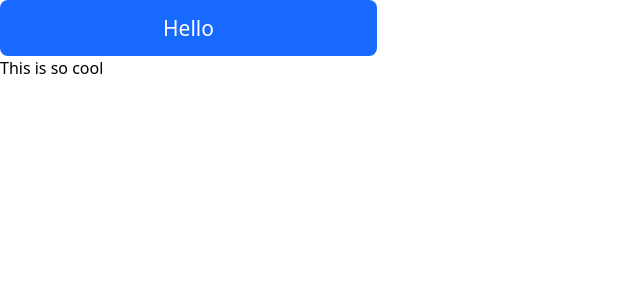
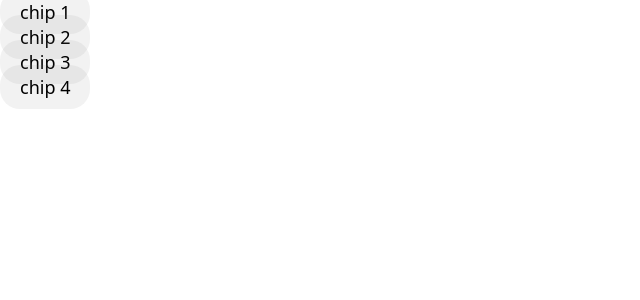
Before and after one commit to flora-so/Monstera, a Vue app: page / in a window 1280 px wide. Shown: the top 300 px of the page, without its empty margins (0-640 px from the left). Built offline with nearby package versions, Linux system fonts and the light colour scheme.

Commit message:
[feat] added chips

```diff
--- a/src/App.vue
+++ b/src/App.vue
@@ -1,10 +1,17 @@
 <script setup lang="ts">
-import Button from "./components/button/BigButton.vue";
+import Component from "./components/input/Chips.vue";
+
+function show(val: any) {
+  console.log(val)
+}
 </script>
 
 <template>
-  <div class="flex justify-center items-center w-screen h-screen bg-black">
-    <Button label="Hello" background-colour="primary" />This is so cool
+  <div class="flex justify-center items-center w-screen h-screen">
+    <Component group="chip" label="chip 1" multiselect @selected="val => show(val)" />
+    <Component group="chip" label="chip 2" multiselect @selected="val => show(val)" />
+    <Component group="chip" label="chip 3" multiselect @selected="val => show(val)" />
+    <Component group="chip" label="chip 4" multiselect @selected="val => show(val)" />
   </div>
 </template>
 
--- /dev/null
+++ b/src/components/input/Chips.vue
@@ -0,0 +1,97 @@
+<template>
+  <div class="msr-chips">
+    <input
+      :id="_id"
+      name="group"
+      :type="multiselect ? 'checkbox' : 'radio'"
+      @change="$emit('selected', _selected)"
+      v-model="_selected"
+    />
+    <label :for="_id">{{ label }}</label>
+  </div>
+</template>
+
+<script lang="ts">
+import { defineComponent } from "vue";
+
+export default defineComponent({
+  props: {
+    label: {
+      type: String,
+      required: true
+    },
+    group: {
+      type: String,
+    },
+    colour: {
+      type: String,
+      default: () => "primary",
+      validator: (value: string) =>
+        ['primary', 'accent']
+          .includes(value) ||
+        new RegExp("^#([A-Fa-f0-9]{6})$").test(value)
+    },
+    multiselect: Boolean
+  },
+  emits: {
+    selected(value: Boolean) {
+      return typeof value === "boolean";
+    }
+  },
+  data() {
+    return {
+      _selected: null,
+    }
+  },
+  computed: {
+    _id() {
+      return `msr-chips${Math.random().toString(16).slice(2)}`;
+    },
+    _colour() {
+      if (['primary', 'accent']
+        .includes(this.colour)) {
+        return `rgb(var(--${this.colour}))`;
+      } else {
+        return this.colour;
+      }
+    },
+    _hoverColour() {
+      if (['primary', 'accent']
+        .includes(this.colour)) {
+        return `rgba(var(--${this.colour}), 0.34)`;
+      } else {
+        return `${this.colour}57`;
+      }
+    },
+  }
+});
+</script>
+
+<style scoped>
+.msr-chips input {
+  display: none;
+}
+
+.msr-chips label {
+  user-select: none;
+  cursor: pointer;
+
+  font-size: 1.125rem;
+  line-height: 1.5rem;
+
+  padding: 10px 20px;
+  background-color: #7f7f7f1a;
+  border-radius: 20px;
+
+  transition: all ease-out 150ms;
+}
+
+.msr-chips label:hover {
+  background-color: v-bind(_hoverColour);
+}
+
+.msr-chips input:checked + label {
+  color: white;
+  background-color: v-bind(_colour);
+}
+</style>
```
